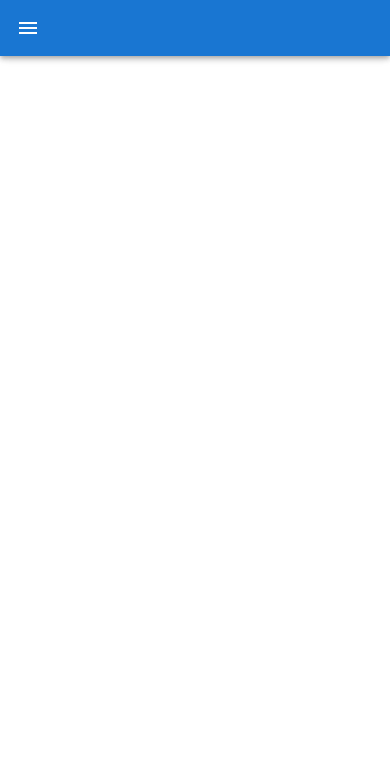
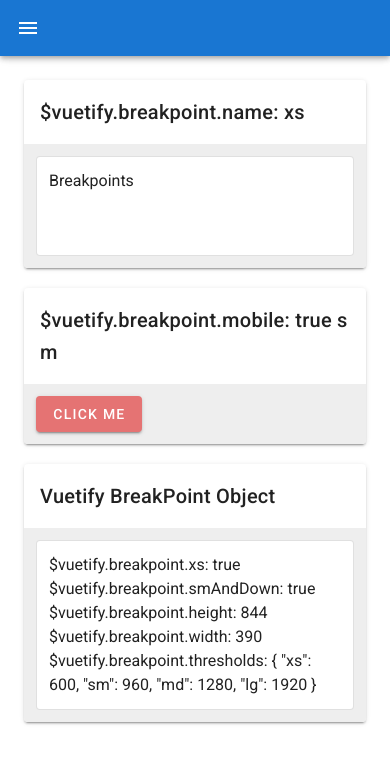
Before and after one commit to inclutter/2022-vue-project, a Vue app: page /breakpoints in a window 390 px wide. Shown: the top 764 px of the page. Built offline with nearby package versions, Linux system fonts and the light colour scheme.

Commit message:
Added breakpoints of vutify and my git path.

```diff
--- a/src/App.vue
+++ b/src/App.vue
@@ -88,10 +88,12 @@ export default {
       { title: 'Dashboard', icon: 'mdi-view-dashboard', to: '/'},
       { title: 'Grid System', icon: 'mdi-view-dashboard', to: '/grid-system'},
       { title: 'Grid List Page', icon: 'mdi-view-dashboard', to: '/grid-list-page'},
+      { title: 'Breakpoints', icon: 'mdi-view-dashboard', to: '/breakpoints'},
     ],
     sites: [
       { url: 'http://inclutter.com:8081', icon: 'mdi-view-dashboard', title: 'Jenkins'},
       { url: 'https://www.notion.so/inclutter', icon: 'mdi-view-dashboard', title: 'Notion'},
+      { url: 'https://github.com/inclutter', icon: 'mdi-view-dashboard', title: 'Github'},
     ],
     right: null,
   }),
--- a/src/plugins/vuetify.js
+++ b/src/plugins/vuetify.js
@@ -4,4 +4,7 @@ import Vuetify from 'vuetify/lib/framework';
 Vue.use(Vuetify);
 
 export default new Vuetify({
+  breakpoint: {
+    mobileBreakpoint: 'sm' // This is equivalent to a value of 960
+  },
 });
--- a/src/router/index.js
+++ b/src/router/index.js
@@ -3,6 +3,7 @@ import VueRouter from "vue-router";
 import Dashboard from "../views/Dashboard";
 import GridSystem from "../views/GridSystem";
 import GridListPage from "../views/GridListPage";
+import Breakpoints from "../views/Breakpoints";
 
 Vue.use(VueRouter)
 
@@ -21,8 +22,12 @@ const routes = [
     path: '/grid-list-page',
     name: 'GridListPage',
     component: GridListPage
+  },
+  {
+    path: '/breakpoints',
+    name: 'Breakpoints',
+    component: Breakpoints
   }
-
 ]
 
 const router = new VueRouter({
--- /dev/null
+++ b/src/views/Breakpoints.vue
@@ -0,0 +1,106 @@
+<template>
+  <v-container>
+    <v-card>
+      <v-card-title>
+        $vuetify.breakpoint.name: {{ $vuetify.breakpoint.name }}
+      </v-card-title>
+      <v-container class="grey lighten-3">
+        <v-card
+          class="pa-3"
+          outlined
+          :height="height"
+        >
+          Breakpoints
+        </v-card>
+      </v-container>
+    </v-card>
+    <v-card class="mt-5">
+      <v-card-title>
+        $vuetify.breakpoint.mobile: {{ $vuetify.breakpoint.mobile }} {{ $vuetify.breakpoint.mobileBreakpoint }}
+      </v-card-title>
+      <v-container class="grey lighten-3">
+        <v-dialog
+          v-model="dialog"
+          width="500"
+          :fullscreen="$vuetify.breakpoint.mobile"
+        >
+          <template v-slot:activator="{ on, attrs }">
+            <v-btn
+              color="red lighten-2"
+              dark
+              v-bind="attrs"
+              v-on="on"
+            >
+              Click Me
+            </v-btn>
+          </template>
+
+          <v-card>
+            <v-card-title class="text-h5 grey lighten-2">
+              Privacy Policy
+            </v-card-title>
+
+            <v-card-text>
+              Lorem ipsum dolor sit amet, consectetur adipiscing elit, sed do eiusmod tempor incididunt ut labore et dolore magna aliqua. Ut enim ad minim veniam, quis nostrud exercitation ullamco laboris nisi ut aliquip ex ea commodo consequat. Duis aute irure dolor in reprehenderit in voluptate velit esse cillum dolore eu fugiat nulla pariatur. Excepteur sint occaecat cupidatat non proident, sunt in culpa qui officia deserunt mollit anim id est laborum.
+            </v-card-text>
+
+            <v-divider />
+
+            <v-card-actions>
+              <v-spacer />
+              <v-btn
+                color="primary"
+                text
+                @click="dialog = false"
+              >
+                I accept
+              </v-btn>
+            </v-card-actions>
+          </v-card>
+        </v-dialog>
+      </v-container>
+    </v-card>
+
+    <v-card class="mt-5">
+      <v-card-title>
+        Vuetify BreakPoint Object
+      </v-card-title>
+      <v-container class="grey lighten-3">
+        <v-card
+          class="pa-3"
+          outlined
+        >
+          $vuetify.breakpoint.xs: {{ $vuetify.breakpoint.xs }} <br>
+          $vuetify.breakpoint.smAndDown: {{ $vuetify.breakpoint.smAndDown }} <br>
+          $vuetify.breakpoint.height: {{ $vuetify.breakpoint.height }} <br>
+          $vuetify.breakpoint.width: {{ $vuetify.breakpoint.width }} <br>
+          $vuetify.breakpoint.thresholds: {{ $vuetify.breakpoint.thresholds }}
+        </v-card>
+      </v-container>
+    </v-card>
+  </v-container>
+</template>
+
+<script>
+export default {
+  name: "Breakpoints",
+  data: () => ({
+    dialog: false,
+  }),
+  computed: {
+    height() {
+      switch (this.$vuetify.breakpoint.name) {
+      case "xs": return 100;
+      case "sm": return 200;
+      case "md": return 300;
+      case "lg": return 400;
+      default: return 500;
+      }
+    }
+  }
+}
+</script>
+
+<style scoped>
+
+</style>
```
Also changed, not shown: .eslintrc.js. Lines whose indentation alone changed are shown as unchanged.
